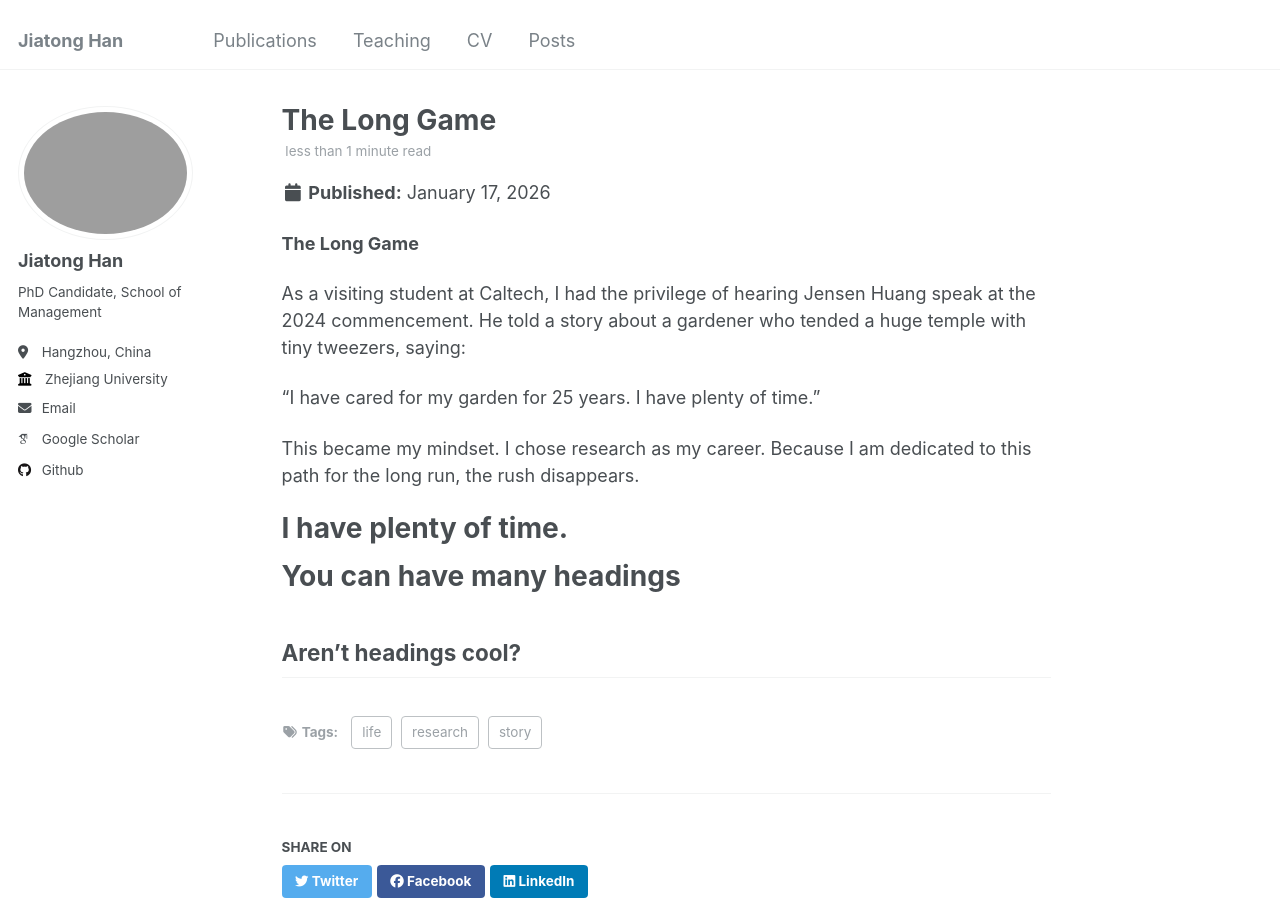
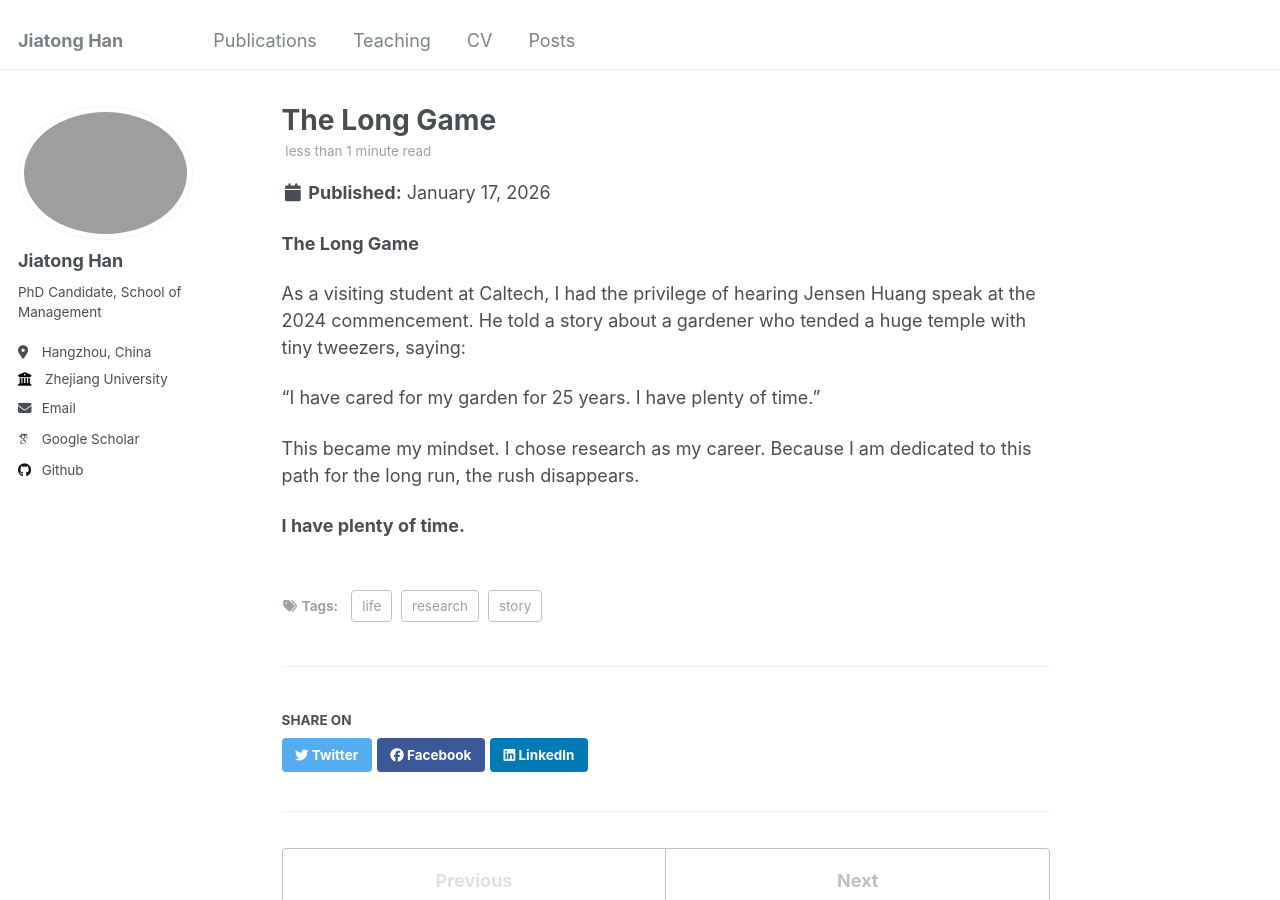
Before and after one commit to tt-08/jiatonghan, a Jekyll site: the page built from _posts/2026-01-18-blog-post-1.md, in a window 1280 px wide and 900 px high. Built offline with Jekyll 4.4.1, drawn with Linux system fonts in a browser that asks for light colours; some web fonts are replaced.

Commit message:
Update 2026-01-18-blog-post-1.md

```diff
--- a/_posts/2026-01-18-blog-post-1.md
+++ b/_posts/2026-01-18-blog-post-1.md
@@ -17,10 +17,3 @@ As a visiting student at Caltech, I had the privilege of hearing Jensen Huang sp
 This became my mindset. I chose research as my career. Because I am dedicated to this path for the long run, the rush disappears.
 
 **I have plenty of time.**
-======
-
-You can have many headings
-======
-
-Aren't headings cool?
-------
```
